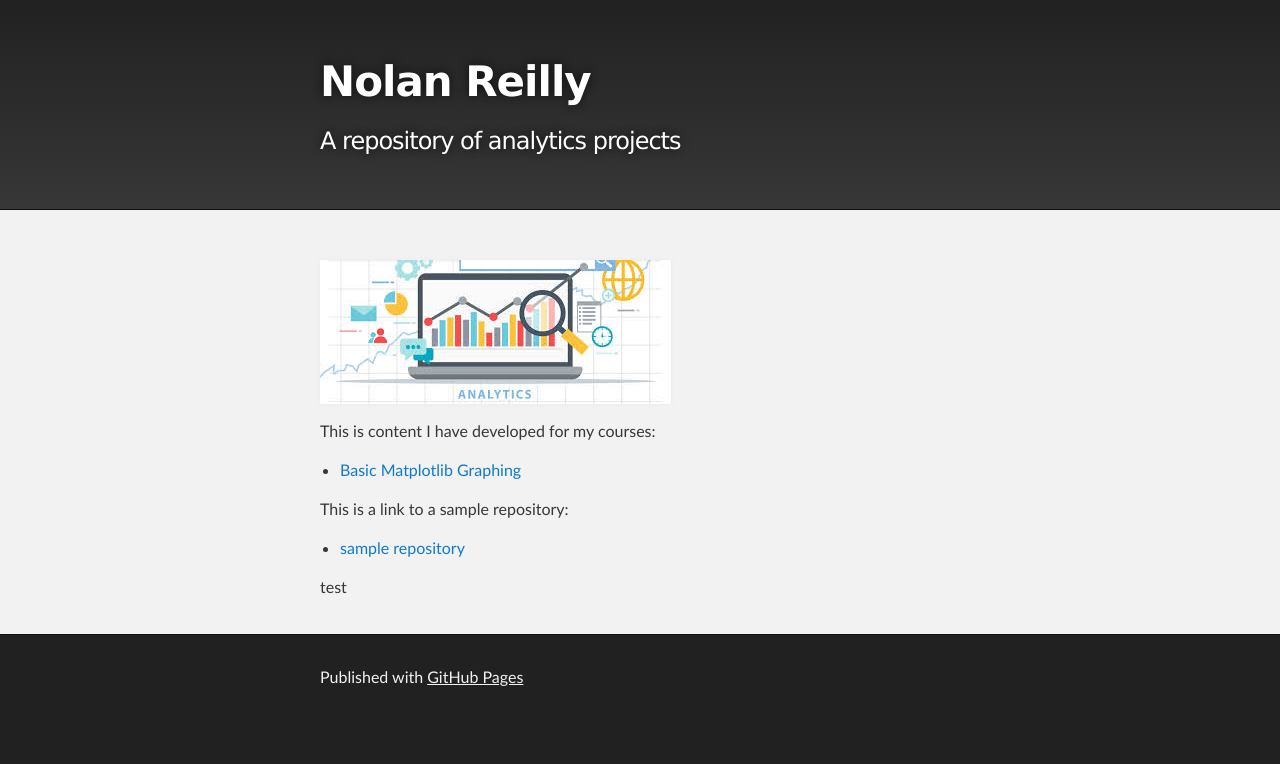
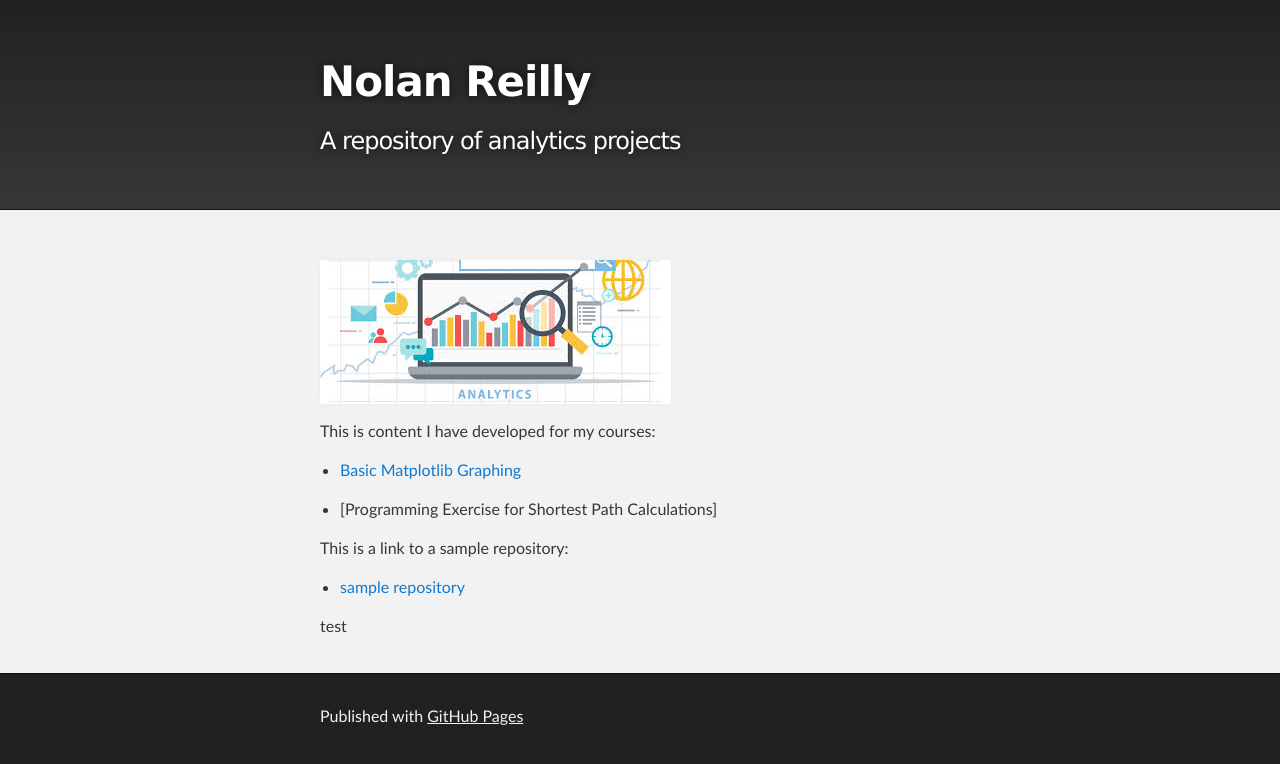
Before and after one commit to nolanpreilly/nolanpreilly.github.io, a Jekyll site: the page built from index.md, in a window 1280 px wide. Shown: the top 764 px of the page. Built offline with Jekyll 4.4.1, drawn with Linux system fonts in a browser that asks for light colours; our own code applies the rules of GitHub Pages for plain Markdown files.

Commit message:
Update index.md

```diff
--- a/index.md
+++ b/index.md
@@ -9,6 +9,8 @@ This is content I have developed for my courses:
 
 - [Basic Matplotlib Graphing](/graphing/index.md)
 
+- [Programming Exercise for Shortest Path Calculations]
+
 This is a link to a sample repository:
 - [sample repository](https://github.com/nolanpreilly/sample)
 
```
